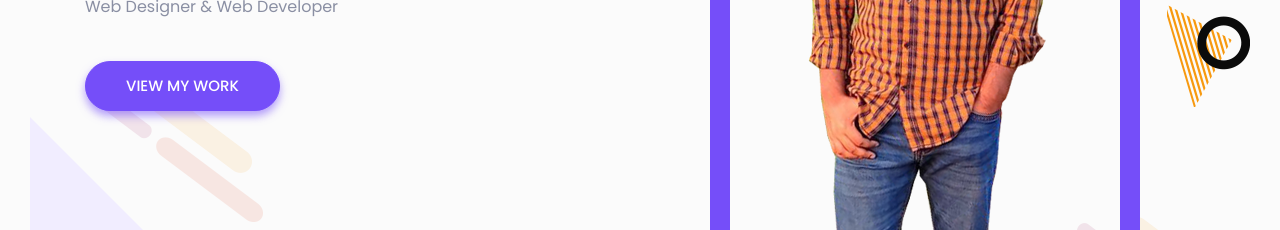
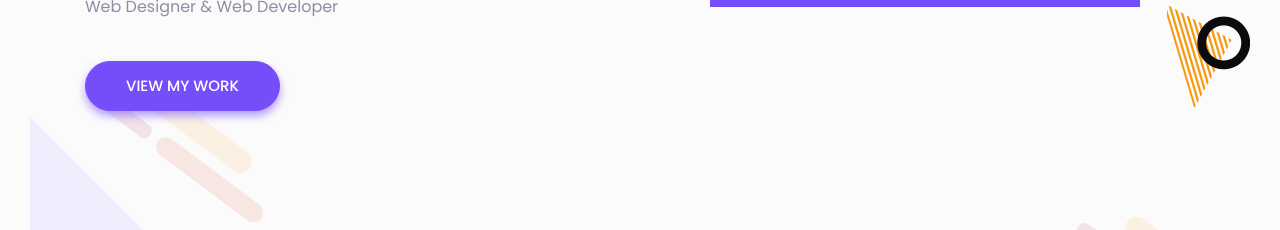
Before and after one commit to ripon-coder/portfolio, a plain HTML site: page index.html in a window 1280 px wide. Shown: the part 458-688 px from the top of the page. Drawn offline with Linux system fonts and the light colour scheme; files whose address does not match are found by name.

Commit message:
Update index.html

```diff
--- a/index.html
+++ b/index.html
@@ -132,7 +132,7 @@
                     </div>
                     <div class="col-lg-6 offset-xl-1">
                         <div class="header-image d-none d-lg-block">
-                            <img src="assets/images/banner/hero.png" alt="hero">
+<!--                             <img src="assets/images/banner/hero.png" alt="hero"> -->
                         </div> <!-- header image -->
                     </div>
                 </div> <!-- row -->
```
